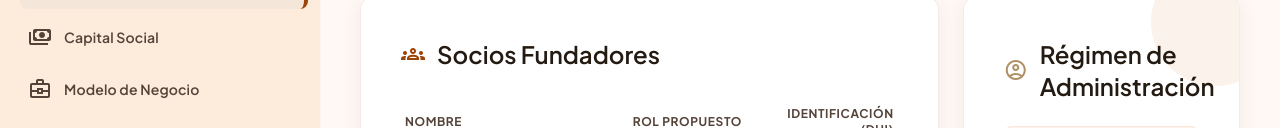
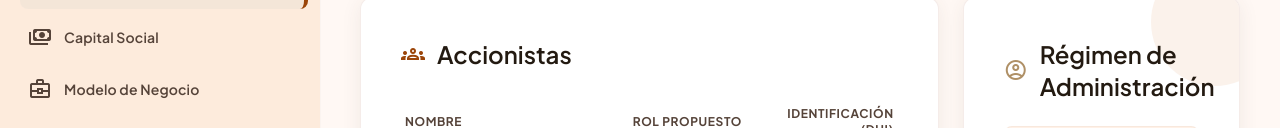
Before and after one commit to homely-sas-sv/homely, a plain HTML site: page views/estructura.html in a window 1280 px wide. Shown: the part 275-403 px from the top of the page. Drawn offline with nearby package versions, Linux system fonts and the light colour scheme.

Commit message:
Update estructura.html

```diff
--- a/views/estructura.html
+++ b/views/estructura.html
@@ -227,7 +227,7 @@
 <div class="flex items-center justify-between mb-md">
 <h3 class="font-headline-md text-headline-md text-on-background flex items-center gap-sm">
 <span class="material-symbols-outlined text-primary" data-icon="groups">groups</span>
-                            Socios Fundadores
+                            Accionistas
                         </h3>
 </div>
 <div class="overflow-x-auto">
```
